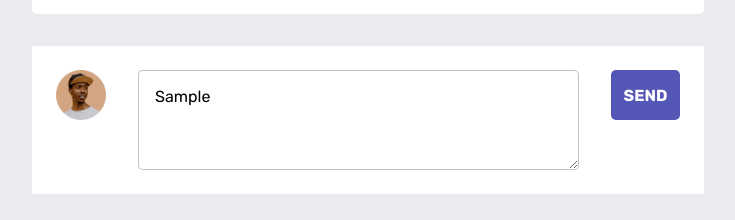
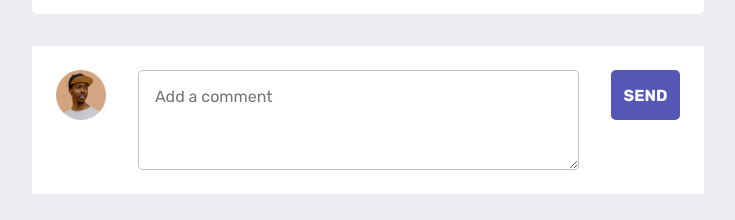
Before and after one commit to dannielsss/interactive-comments-section, a React (Vite) app: page / in a window 1280 px wide. Both pictures are taken after typing "Sample" into the empty fields and a click on the button "SEND". Shown: the part 400-620 px from the top of the page, without its empty margins (272-1007 px from the left). Built offline with nearby package versions, Linux system fonts and the light colour scheme.

Commit message:
refactor: :recycle: tidying up the code

```diff
--- a/src/components/Comment/Comment.styles.tsx
+++ b/src/components/Comment/Comment.styles.tsx
@@ -63,7 +63,7 @@ export const CommentHeader = styled.header`
  * Para contener el boton de reply
  */
 interface ButtonProps {
-  deletemode?: boolean;
+  $deletemode?: boolean;
 }
 
 export const Button = styled.button<ButtonProps>`
@@ -76,7 +76,7 @@ export const Button = styled.button<ButtonProps>`
 
   font-size: 1rem;
   color: ${(props) =>
-    props.deletemode ? 'hsl(358, 79%, 66%)' : 'hsl(238, 40%, 52%)'};
+    props.$deletemode ? 'hsl(358, 79%, 66%)' : 'hsl(238, 40%, 52%)'};
   font-weight: 700;
 
   &:hover {
--- a/src/components/Comment/HeaderButtons.tsx
+++ b/src/components/Comment/HeaderButtons.tsx
@@ -17,7 +17,7 @@ function HeaderButtons({ myProfileId, authorId }: HeaderButtonsProps) {
       {/* TODO Refactorizar esto porque se ve feo */}
       {authorId === myProfileId ? (
         <>
-          <Button deletemode>
+          <Button $deletemode={true}>
             <img src={IconDelete} alt="icon delete" /> Delete
           </Button>
           <Button>
--- a/src/components/CommentForm/CommentForm.styles.tsx
+++ b/src/components/CommentForm/CommentForm.styles.tsx
@@ -16,7 +16,7 @@ export const CommentFormBox = styled.form`
  * Para contener el textarea para escribir el comentario
  */
 interface CommentTextareaProps {
-  error: boolean | undefined;
+  $error: boolean;
 }
 
 export const CommentTextarea = styled.textarea<CommentTextareaProps>`
@@ -29,12 +29,14 @@ export const CommentTextarea = styled.textarea<CommentTextareaProps>`
   font-family: 'Rubik', sans-serif;
 
   border-radius: 5px;
-  border: ${(props) => (props.error ? '1px solid red' : '1px solid #0000003d')};
+  border: ${(props) =>
+    props.$error ? '1px solid red' : '1px solid #0000003d'};
   outline: none;
 
   &:focus {
     cursor: pointer;
-    border: ${(props) => (props.error ? '1px solid red' : '1px solid #000000')};
+    border: ${(props) =>
+      props.$error ? '1px solid red' : '1px solid #000000'};
   }
 `;
 
--- a/src/components/CommentForm/CommentForm.tsx
+++ b/src/components/CommentForm/CommentForm.tsx
@@ -1,4 +1,4 @@
-import React, { FormEvent, useContext, useState } from 'react';
+import React, { FormEvent, useContext, useRef, useState } from 'react';
 import { CommentsContext } from '@/context/Comment/Comments.context';
 import { v4 as uuidv4 } from 'uuid';
 import {
@@ -9,27 +9,33 @@ import {
 } from './CommentForm.styles';
 
 function CommentForm() {
+  const elementCommentTextarea = useRef<HTMLTextAreaElement>(null);
   const { myProfile, dispatch } = useContext(CommentsContext);
   const [error, setError] = useState(false);
-  const [comment, setComment] = useState('');
 
   const onCommentButtonClick = (e: FormEvent) => {
     e.preventDefault();
 
     // Validar el textarea
-    if (comment.length === 0) return setError(true);
+    if (
+      !elementCommentTextarea.current ||
+      !elementCommentTextarea.current.value
+    )
+      return setError(true);
 
     dispatch({
       type: 'NEW_COMMENT',
       payload: {
         id: uuidv4(),
-        content: comment,
+        content: elementCommentTextarea.current.value,
         datetime: new Date(),
         profilePicture: myProfile.profilePicture,
         author: myProfile.username,
         author_id: myProfile.id,
       },
     });
+
+    elementCommentTextarea.current.value = '';
     setError(false);
   };
 
@@ -44,8 +50,8 @@ function CommentForm() {
         rows={10}
         data-testid="comment-input"
         placeholder="Add a comment"
-        onChange={(e) => setComment(e.target.value)}
-        error={error ? true : undefined}
+        ref={elementCommentTextarea}
+        $error={error}
       ></CommentTextarea>
       <CommentSendButton
         type="submit"
```
